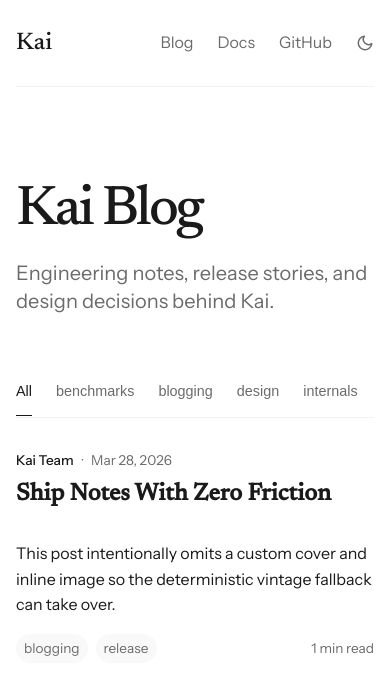
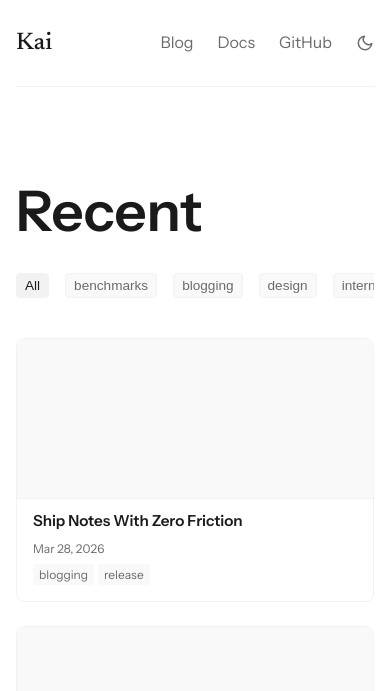
Before and after one commit to fuzzy-octo-pilot/kai, a Jekyll site: the page built from blog/index.html, in a window 390 px wide. Shown: the top 691 px of the page. Built offline with Jekyll 4.4.1, drawn with Linux system fonts in a browser that asks for light colours; some of the changed text lies outside the part shown; grey boxes are pictures that could not be loaded.

Commit message:
update: blog css modified

```diff
--- a/blog/_includes/post-card.html
+++ b/blog/_includes/post-card.html
@@ -28,39 +28,29 @@
   {% endunless %}
 {% endif %}
 
-{% assign computed_excerpt = include.post.excerpt %}
-{% if computed_excerpt == blank %}
-  {% assign computed_excerpt = include.post.content | strip_html | normalize_whitespace %}
+<article class="notion-card" data-tags="{% for tag in post_tags %}{{ tag | slugify }} {% endfor %}">
+  <a href="{{ include.post.url | relative_url }}" class="notion-card__link">
+    {% if cover_src %}
+      <div class="notion-card__cover">
+        <img src="{{ cover_src }}" alt="" loading="lazy">
+      </div>
+    {% else %}
+      <div class="notion-card__cover notion-card__cover--empty"></div>
     {% endif %}
-{% assign computed_excerpt = computed_excerpt | truncate: 140 %}
 
-<article class="post-preview" data-tags="{% for tag in post_tags %}{{ tag | slugify }} {% endfor %}">
-  <div class="post-preview__content">
-    <div class="post-preview__meta">
-      <span class="post-preview__author">{{ include.post.author | default: "Kai Team" }}</span>
-      <span class="post-preview__dot">·</span>
-      <span class="post-preview__date">{{ include.post.date | date: "%b %-d, %Y" }}</span>
-    </div>
+    <div class="notion-card__body">
+      <h2 class="notion-card__title">{{ include.post.title }}</h2>
 
-    <h2 class="post-preview__title">
-      <a href="{{ include.post.url | relative_url }}">{{ include.post.title }}</a>
-    </h2>
-
-    <p class="post-preview__excerpt">{{ computed_excerpt }}</p>
-
-    <div class="post-preview__footer">
-      <div class="post-preview__tags">
+      <div class="notion-card__meta">
+        <span class="notion-card__date">{{ include.post.date | date: "%b %-d, %Y" }}</span>
+        {% if post_tags.size > 0 %}
+          <div class="notion-card__tags">
             {% for tag in post_tags %}
-          <span class="post-preview__tag">{{ tag }}</span>
+              <span class="notion-card__tag">{{ tag }}</span>
             {% endfor %}
           </div>
-      <span class="post-preview__reading-time">{{ include.post.content | number_of_words | divided_by: 220.0 | ceil }} min read</span>
+        {% endif %}
       </div>
     </div>
-
-  {% if cover_src %}
-    <a class="post-preview__media" href="{{ include.post.url | relative_url }}">
-      <img src="{{ cover_src }}" alt="" loading="lazy">
   </a>
-  {% endif %}
 </article>
--- a/blog/_layouts/default.html
+++ b/blog/_layouts/default.html
@@ -1,31 +1,40 @@
 <!doctype html>
 <html lang="{{ site.lang | default: 'en-US' }}">
   <head>
-    <meta charset="utf-8">
-    <meta name="viewport" content="width=device-width, initial-scale=1">
-    <title>{% if page.title %}{{ page.title }} | {% endif %}{{ site.title }}</title>
-    <meta name="description" content="{{ page.excerpt | default: site.description | strip_html | normalize_whitespace | escape }}">
-    <link rel="preconnect" href="https://fonts.googleapis.com">
-    <link rel="preconnect" href="https://fonts.gstatic.com" crossorigin>
-    <link href="https://fonts.googleapis.com/css2?family=Instrument+Sans:wght@400;500;600;700&family=Newsreader:opsz,wght@6..72,400;6..72,500&display=swap" rel="stylesheet">
-    <link rel="stylesheet" href="{{ '/assets/css/main.css' | relative_url }}">
+    <meta charset="utf-8" />
+    <meta name="viewport" content="width=device-width, initial-scale=1" />
+    <title>
+      {% if page.title %}{{ page.title }} | {% endif %}{{ site.title }}
+    </title>
+    <meta
+      name="description"
+      content="{{ page.excerpt | default: site.description | strip_html | normalize_whitespace | escape }}"
+    />
+    <link rel="preconnect" href="https://fonts.googleapis.com" />
+    <link rel="preconnect" href="https://fonts.gstatic.com" crossorigin />
+    <link
+      href="https://fonts.googleapis.com/css2?family=Instrument+Sans:wght@400;500;600;700&family=Newsreader:opsz,wght@6..72,400;6..72,500&display=swap"
+      rel="stylesheet"
+    />
+    <link rel="stylesheet" href="{{ '/assets/css/main.css' | relative_url }}" />
     <script>
-      (function() {
-        const theme = localStorage.getItem('theme');
-        if (theme === 'dark' || (!theme && window.matchMedia('(prefers-color-scheme: dark)').matches)) {
-          document.documentElement.classList.add('dark-mode');
-        } else if (theme === 'light') {
-          document.documentElement.classList.add('light-mode');
+      (function () {
+        const theme = localStorage.getItem("theme");
+        if (
+          theme === "dark" ||
+          (!theme && window.matchMedia("(prefers-color-scheme: dark)").matches)
+        ) {
+          document.documentElement.classList.add("dark-mode");
+        } else if (theme === "light") {
+          document.documentElement.classList.add("light-mode");
         }
       })();
     </script>
     <script defer src="{{ '/assets/js/blog.js' | relative_url }}"></script>
   </head>
   <body>
-    {% assign docs_home = site.baseurl | replace: '/blog', '' %}
-    {% if docs_home == '' %}
-      {% assign docs_home = '/' %}
-    {% endif %}
+    {% assign docs_home = site.baseurl | replace: '/blog', '' %} {% if docs_home
+    == '' %} {% assign docs_home = '/' %} {% endif %}
 
     <div class="site-shell">
       <header class="site-header">
@@ -34,20 +43,52 @@
           <a href="{{ '/' | relative_url }}">Blog</a>
           <a href="{{ docs_home }}">Docs</a>
           <a href="{{ site.repository_url }}">GitHub</a>
-          <button id="theme-toggle" class="theme-toggle" aria-label="Toggle theme">
-            <svg class="sun" viewBox="0 0 24 24" width="18" height="18" fill="none" stroke="currentColor" stroke-width="2" stroke-linecap="round" stroke-linejoin="round"><circle cx="12" cy="12" r="5"></circle><line x1="12" y1="1" x2="12" y2="3"></line><line x1="12" y1="21" x2="12" y2="23"></line><line x1="4.22" y1="4.22" x2="5.64" y2="5.64"></line><line x1="18.36" y1="18.36" x2="19.78" y2="19.78"></line><line x1="1" y1="12" x2="3" y2="12"></line><line x1="21" y1="12" x2="23" y2="12"></line><line x1="4.22" y1="19.78" x2="5.64" y2="18.36"></line><line x1="18.36" y1="5.64" x2="19.78" y2="4.22"></line></svg>
-            <svg class="moon" viewBox="0 0 24 24" width="18" height="18" fill="none" stroke="currentColor" stroke-width="2" stroke-linecap="round" stroke-linejoin="round"><path d="M21 12.79A9 9 0 1 1 11.21 3 7 7 0 0 0 21 12.79z"></path></svg>
+          <button
+            id="theme-toggle"
+            class="theme-toggle"
+            aria-label="Toggle theme"
+          >
+            <svg
+              class="sun"
+              viewBox="0 0 24 24"
+              width="18"
+              height="18"
+              fill="none"
+              stroke="currentColor"
+              stroke-width="2"
+              stroke-linecap="round"
+              stroke-linejoin="round"
+            >
+              <circle cx="12" cy="12" r="5"></circle>
+              <line x1="12" y1="1" x2="12" y2="3"></line>
+              <line x1="12" y1="21" x2="12" y2="23"></line>
+              <line x1="4.22" y1="4.22" x2="5.64" y2="5.64"></line>
+              <line x1="18.36" y1="18.36" x2="19.78" y2="19.78"></line>
+              <line x1="1" y1="12" x2="3" y2="12"></line>
+              <line x1="21" y1="12" x2="23" y2="12"></line>
+              <line x1="4.22" y1="19.78" x2="5.64" y2="18.36"></line>
+              <line x1="18.36" y1="5.64" x2="19.78" y2="4.22"></line>
+            </svg>
+            <svg
+              class="moon"
+              viewBox="0 0 24 24"
+              width="18"
+              height="18"
+              fill="none"
+              stroke="currentColor"
+              stroke-width="2"
+              stroke-linecap="round"
+              stroke-linejoin="round"
+            >
+              <path d="M21 12.79A9 9 0 1 1 11.21 3 7 7 0 0 0 21 12.79z"></path>
+            </svg>
           </button>
         </nav>
       </header>
 
-      <main class="site-main">
-        {{ content }}
-      </main>
+      <main class="site-main">{{ content }}</main>
 
-      <footer class="site-footer">
-        <p>Built with Jekyll for the blog and VitePress for docs.</p>
-      </footer>
+      <footer class="site-footer"></footer>
     </div>
   </body>
 </html>
--- a/blog/_layouts/home.html
+++ b/blog/_layouts/home.html
@@ -8,8 +8,7 @@ layout: default
 
 <section class="home-intro">
   <div class="home-intro__copy">
-    <h1 class="home-title">Kai Blog</h1>
-    <p class="home-subtitle">{{ site.blog_tagline }}</p>
+    <h1 class="home-title">Recent</h1>
   </div>
 </section>
 
@@ -24,7 +23,7 @@ layout: default
   </section>
 {% endif %}
 
-<section class="post-list" aria-label="Latest posts">
+<section class="notion-grid" aria-label="Latest posts">
   {% for post in site.posts %}
     {% include post-card.html post=post %}
   {% endfor %}
--- a/blog/assets/css/main.scss
+++ b/blog/assets/css/main.scss
@@ -143,146 +143,132 @@ img {
 }
 
 .home-intro {
-  padding: 4rem 0 2rem;
+  padding: 3rem 0 1rem;
 }
 
 .home-title {
-  font-family: "Newsreader", serif;
-  font-size: clamp(3rem, 8vw, 6rem);
-  font-weight: 500;
-  margin: 0 0 1rem;
-  line-height: 1;
-  letter-spacing: -0.05em;
-}
-
-.home-subtitle {
+  font-family: "Instrument Sans", sans-serif;
   font-size: 1.25rem;
-  color: var(--text-muted);
-  max-width: 600px;
-  line-height: 1.4;
+  font-weight: 600;
+  margin: 0;
+  color: var(--text);
 }
 
 .filters {
   display: flex;
-  gap: 1.5rem;
-  border-bottom: 1px solid var(--border);
+  gap: 1rem;
   margin-bottom: 2rem;
   overflow-x: auto;
-  padding-bottom: 1px;
+  padding-bottom: 0.5rem;
 }
 
 .filter-chip {
-  background: none;
-  border: none;
-  border-bottom: 1px solid transparent;
-  padding: 1rem 0;
-  font-size: 0.9rem;
+  background: var(--surface);
+  border: 1px solid var(--border);
+  border-radius: 4px;
+  padding: 0.25rem 0.5rem;
+  font-size: 0.85rem;
   color: var(--text-muted);
   cursor: pointer;
   white-space: nowrap;
-  transition: all 0.2s;
+  transition: background 0.2s, color 0.2s;
 }
 
 .filter-chip.is-active {
   color: var(--text);
-  border-bottom-color: var(--text);
+  background: var(--border);
 }
 
-.post-list {
+.notion-grid {
+  display: grid;
+  grid-template-columns: repeat(auto-fill, minmax(260px, 1fr));
+  gap: 1.5rem;
+  width: 100%;
+  margin: 0 auto 4rem;
+}
+
+.notion-card {
+  border: 1px solid var(--border);
+  border-radius: 8px;
+  overflow: hidden;
+  background: var(--bg-elevated);
+  transition: background 120ms ease-in;
+}
+
+.notion-card:hover {
+  background: var(--surface);
+}
+
+.notion-card.is-hidden {
+  display: none;
+}
+
+.notion-card__link {
   display: flex;
   flex-direction: column;
-  gap: 3rem;
-  max-width: 720px;
+  height: 100%;
+  color: inherit;
 }
 
-.post-preview {
-  display: flex;
-  gap: 2rem;
-  align-items: flex-start;
-  justify-content: space-between;
+.notion-card__cover {
+  height: 160px;
+  width: 100%;
+  overflow: hidden;
+  border-bottom: 1px solid var(--border);
 }
 
-.post-preview__content {
-  flex: 1;
+.notion-card__cover img {
+  width: 100%;
+  height: 100%;
+  object-fit: cover;
 }
 
-.post-preview__meta {
-  font-size: 0.85rem;
-  margin-bottom: 0.5rem;
-  display: flex;
-  align-items: center;
-  gap: 0.5rem;
+.notion-card__cover--empty {
+  background: var(--surface);
 }
 
-.post-preview__author {
-  color: var(--text);
-  font-weight: 500;
+.notion-card__body {
+  padding: 12px 16px 16px;
+  display: flex;
+  flex-direction: column;
+  gap: 8px;
 }
 
-.post-preview__dot {
-  color: var(--text-muted);
-}
-
-.post-preview__date {
-  color: var(--text-muted);
-}
-
-.post-preview__title {
-  font-family: "Newsreader", serif;
-  font-size: 1.5rem;
-  font-weight: 700;
-  line-height: 1.2;
-  margin: 0 0 0.5rem;
-}
-
-.post-preview__excerpt {
-  color: var(--text-muted);
-  font-size: 1rem;
-  line-height: 1.5;
-  margin: 0 0 1.5rem;
+.notion-card__title {
+  font-size: 0.95rem;
+  font-weight: 600;
+  margin: 0;
+  line-height: 1.3;
+  color: var(--text);
   display: -webkit-box;
   -webkit-line-clamp: 2;
   -webkit-box-orient: vertical;
   overflow: hidden;
 }
 
-.post-preview__footer {
+.notion-card__meta {
   display: flex;
-  justify-content: space-between;
-  align-items: center;
-  font-size: 0.85rem;
+  flex-direction: column;
+  gap: 6px;
 }
 
-.post-preview__tags {
-  display: flex;
-  gap: 0.5rem;
-}
-
-.post-preview__tag {
-  background: var(--surface);
-  padding: 0.25rem 0.5rem;
-  border-radius: 99px;
+.notion-card__date {
+  font-size: 0.75rem;
   color: var(--text-muted);
 }
 
-.post-preview__reading-time {
-  color: var(--text-muted);
+.notion-card__tags {
+  display: flex;
+  flex-wrap: wrap;
+  gap: 4px;
 }
 
-.post-preview__media {
-  width: 112px;
-  height: 112px;
-  flex-shrink: 0;
-}
-
-.post-preview__media img {
-  width: 100%;
-  height: 100%;
-  object-fit: cover;
-}
-
-.post-preview.is-hidden {
-  display: none;
+.notion-card__tag {
+  font-size: 0.75rem;
+  padding: 1px 6px;
+  border-radius: 3px;
+  background: var(--surface);
+  color: var(--text-muted);
 }
 
 .post-page {
--- a/blog/assets/js/blog.js
+++ b/blog/assets/js/blog.js
@@ -16,7 +16,7 @@ document.addEventListener("DOMContentLoaded", () => {
   }
 
   const chips = Array.from(document.querySelectorAll("[data-filter]"));
-  const cards = Array.from(document.querySelectorAll(".post-preview"));
+  const cards = Array.from(document.querySelectorAll(".notion-card"));
 
   if (chips.length && cards.length) {
     chips.forEach((chip) => {
```
Lines whose indentation alone changed are shown as unchanged.
